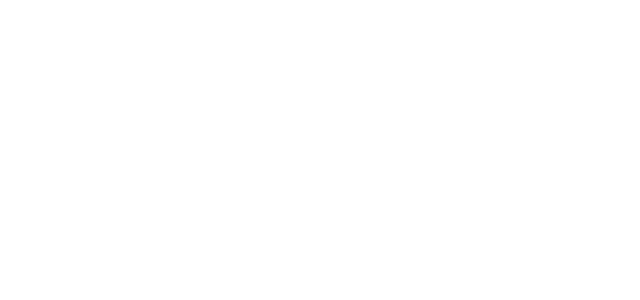
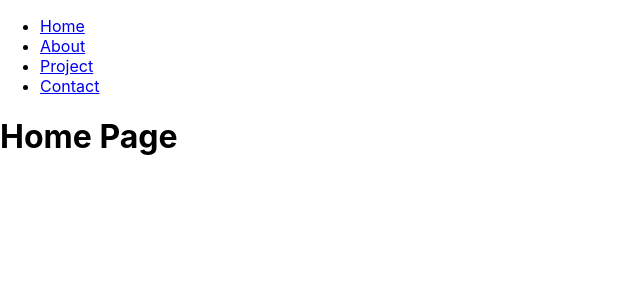
Before and after one commit to jeishu/react-portfolio, a React (Create React App) app: page / in a window 1280 px wide. Shown: the top 300 px of the page, without its empty margins (0-640 px from the left). Built offline with nearby package versions, Linux system fonts and the light colour scheme.

Commit message:
Added Routers

```diff
--- a/package.json
+++ b/package.json
@@ -8,6 +8,7 @@
     "@testing-library/user-event": "^12.8.3",
     "react": "^17.0.1",
     "react-dom": "^17.0.1",
+    "react-router-dom": "^5.2.0",
     "react-scripts": "4.0.3",
     "sass": "^1.32.8",
     "sass-loader": "^11.0.1",
--- a/src/App.js
+++ b/src/App.js
@@ -1,10 +1,22 @@
 import './scss/App.scss';
+import { BrowserRouter, Link, Route, Switch } from "react-router-dom";
+import Navbar from "./components/Navbar/Navbar";
+import Home from "./pages/Home/Home";
+import About from "./pages/About/About";
+import Project from "./pages/Project/Project";
+import Contact from "./pages/Contact/Contact";
 
 function App() {
   return (
-    <div className="App">
-
-    </div>
+    <BrowserRouter>
+      <Navbar />
+      <Switch>
+        <Route component={Home} path="/" exact></Route>
+        <Route component={About} path="/about"></Route>
+        <Route component={Project} path="/project"></Route>
+        <Route component={Contact} path="/contact"></Route>
+      </Switch>
+    </BrowserRouter>
   );
 }
 
--- /dev/null
+++ b/src/components/Navbar/Navbar.js
@@ -0,0 +1,43 @@
+import React from "react";
+import { Link, useLocation } from "react-router-dom";
+
+function NavTabs() {
+
+  const location = useLocation();
+
+  return (
+    <ul className="nav nav-tabs">
+      <li className="nav-item">
+        <Link to="/" className={location.pathname === "/" ? "nav-link active" : "nav-link"}>
+          Home
+        </Link>
+      </li>
+      <li className="nav-item">
+        <Link
+          to="/about"
+          className={location.pathname === "/about" ? "nav-link active" : "nav-link"}
+        >
+          About
+        </Link>
+      </li>
+      <li className="nav-item">
+        <Link
+          to="/project"
+          className={location.pathname === "/project" ? "nav-link active" : "nav-link"}
+        >
+          Project
+        </Link>
+      </li>
+      <li className="nav-item">
+        <Link
+          to="/contact"
+          className={location.pathname === "/contact" ? "nav-link active" : "nav-link"}
+        >
+          Contact
+        </Link>
+      </li>
+    </ul>
+  );
+}
+
+export default NavTabs;
--- /dev/null
+++ b/src/pages/About/About.js
@@ -0,0 +1,11 @@
+import React from 'react'
+
+const About = () => {
+    return (
+        <div>
+            <h1>About Page</h1>
+        </div>
+    )
+}
+
+export default About
--- /dev/null
+++ b/src/pages/Contact/Contact.js
@@ -0,0 +1,11 @@
+import React from 'react'
+
+const Contact = () => {
+    return (
+        <div>
+            <h1>Contact Page</h1>
+        </div>
+    )
+}
+
+export default Contact;
--- /dev/null
+++ b/src/pages/Home/Home.js
@@ -0,0 +1,11 @@
+import React from 'react';
+
+const Home = () => {
+    return (
+        <div>
+            <h1>Home Page</h1>
+        </div>
+    )
+}
+
+export default Home;
--- /dev/null
+++ b/src/pages/Project/Project.js
@@ -0,0 +1,11 @@
+import React from 'react'
+
+const Project = () => {
+    return (
+        <div>
+            <h1>Project Page</h1>
+        </div>
+    )
+}
+
+export default Project;
```
Also changed, not shown: src/components/Footer/Footer.js (added), src/components/Header/Header.js (added).
